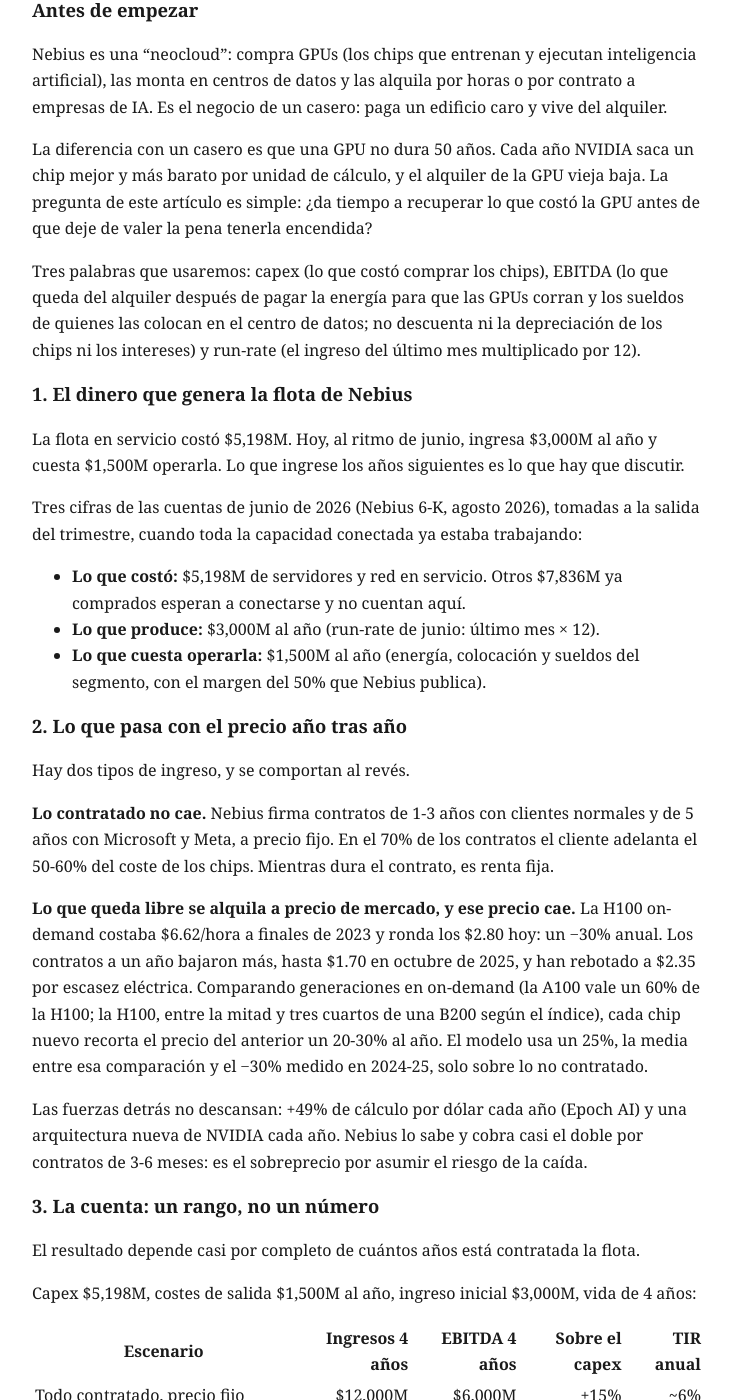
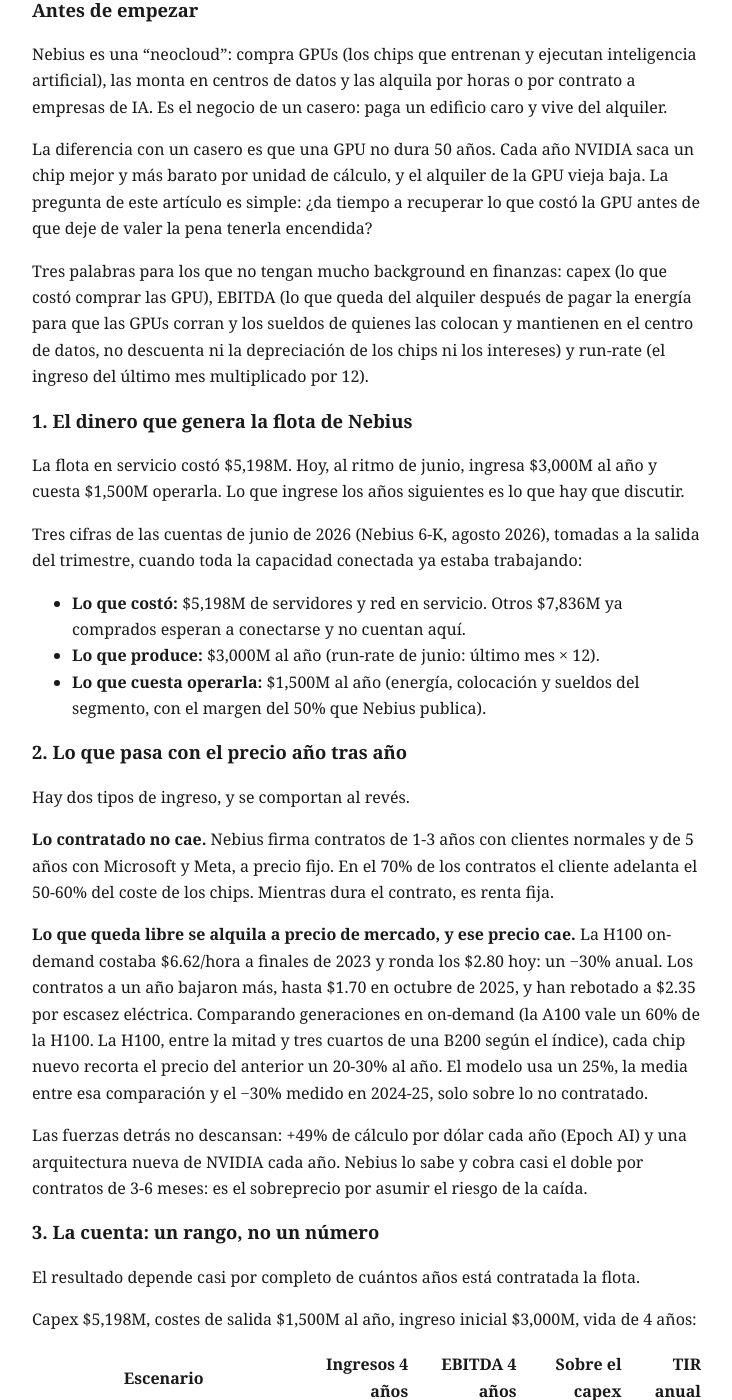
Before and after one commit to atapiawastaken/atapiawastaken.github.io, a Jekyll site: the page built from _posts/2026-10-19-economia-de-una-gpu.md, in a window 1280 px wide and 1400 px high, scrolled down 822 px. Shown: the whole window, without its empty margins (272-1004 px from the left). Built offline with Jekyll 4.4.1, drawn with Linux system fonts in a browser that asks for light colours; some of the changed text lies outside the part shown.

Commit message:
Update GPU economics post from edited source

```diff
--- a/_posts/2026-10-19-economia-de-una-gpu.md
+++ b/_posts/2026-10-19-economia-de-una-gpu.md
@@ -15,7 +15,7 @@ Mi punto de vista es bastante negativo: el hecho de que no sean más transparent
 
 - La flota en servicio de Nebius costó $5,198M, produce $3,000M al año y cuesta $1,500M operarla.
 - El alquiler de una GPU sin contrato cae un 25% al año: cada generación nueva de NVIDIA empuja el precio de la anterior hacia abajo.
-- La flota solo recupera lo que costó si está contratada a precio fijo toda su vida, y aun así rinde un 6% anual (13% si la GPU dura 5 años). Con contratos de 3 años empata; con 2 o menos, pierde.
+- La flota solo recupera lo que costó si está contratada a precio fijo toda su vida, y aun así rinde un 6% anual (13% si la GPU dura 5 años). Con contratos de 3 años empata, con 2 o menos, pierde.
 - Hoy menos de la mitad de la flota está a 5 años. El resto renueva a precio de mercado.
 - Ese 6-13% del mejor caso está por debajo del 15% al que se financia hoy CoreWeave. La pregunta es a qué precio financiará Nebius sus $20-25B de capex.
 
@@ -25,7 +25,7 @@ Nebius es una “neocloud”: compra GPUs (los chips que entrenan y ejecutan int
 
 La diferencia con un casero es que una GPU no dura 50 años. Cada año NVIDIA saca un chip mejor y más barato por unidad de cálculo, y el alquiler de la GPU vieja baja. La pregunta de este artículo es simple: ¿da tiempo a recuperar lo que costó la GPU antes de que deje de valer la pena tenerla encendida?
 
-Tres palabras que usaremos: capex (lo que costó comprar los chips), EBITDA (lo que queda del alquiler después de pagar la energía para que las GPUs corran y los sueldos de quienes las colocan en el centro de datos; no descuenta ni la depreciación de los chips ni los intereses) y run-rate (el ingreso del último mes multiplicado por 12).
+Tres palabras para los que no tengan mucho background en finanzas: capex (lo que costó comprar las GPU), EBITDA (lo que queda del alquiler después de pagar la energía para que las GPUs corran y los sueldos de quienes las colocan y mantienen en el centro de datos, no descuenta ni la depreciación de los chips ni los intereses) y run-rate (el ingreso del último mes multiplicado por 12).
 
 ## 1. El dinero que genera la flota de Nebius
 
@@ -43,7 +43,7 @@ Hay dos tipos de ingreso, y se comportan al revés.
 
 **Lo contratado no cae.** Nebius firma contratos de 1-3 años con clientes normales y de 5 años con Microsoft y Meta, a precio fijo. En el 70% de los contratos el cliente adelanta el 50-60% del coste de los chips. Mientras dura el contrato, es renta fija.
 
-**Lo que queda libre se alquila a precio de mercado, y ese precio cae.** La H100 on-demand costaba $6.62/hora a finales de 2023 y ronda los $2.80 hoy: un −30% anual. Los contratos a un año bajaron más, hasta $1.70 en octubre de 2025, y han rebotado a $2.35 por escasez eléctrica. Comparando generaciones en on-demand (la A100 vale un 60% de la H100; la H100, entre la mitad y tres cuartos de una B200 según el índice), cada chip nuevo recorta el precio del anterior un 20-30% al año. El modelo usa un 25%, la media entre esa comparación y el −30% medido en 2024-25, solo sobre lo no contratado.
+**Lo que queda libre se alquila a precio de mercado, y ese precio cae.** La H100 on-demand costaba $6.62/hora a finales de 2023 y ronda los $2.80 hoy: un −30% anual. Los contratos a un año bajaron más, hasta $1.70 en octubre de 2025, y han rebotado a $2.35 por escasez eléctrica. Comparando generaciones en on-demand (la A100 vale un 60% de la H100. La H100, entre la mitad y tres cuartos de una B200 según el índice), cada chip nuevo recorta el precio del anterior un 20-30% al año. El modelo usa un 25%, la media entre esa comparación y el −30% medido en 2024-25, solo sobre lo no contratado.
 
 Las fuerzas detrás no descansan: +49% de cálculo por dólar cada año (Epoch AI) y una arquitectura nueva de NVIDIA cada año. Nebius lo sabe y cobra casi el doble por contratos de 3-6 meses: es el sobreprecio por asumir el riesgo de la caída.
 
```
